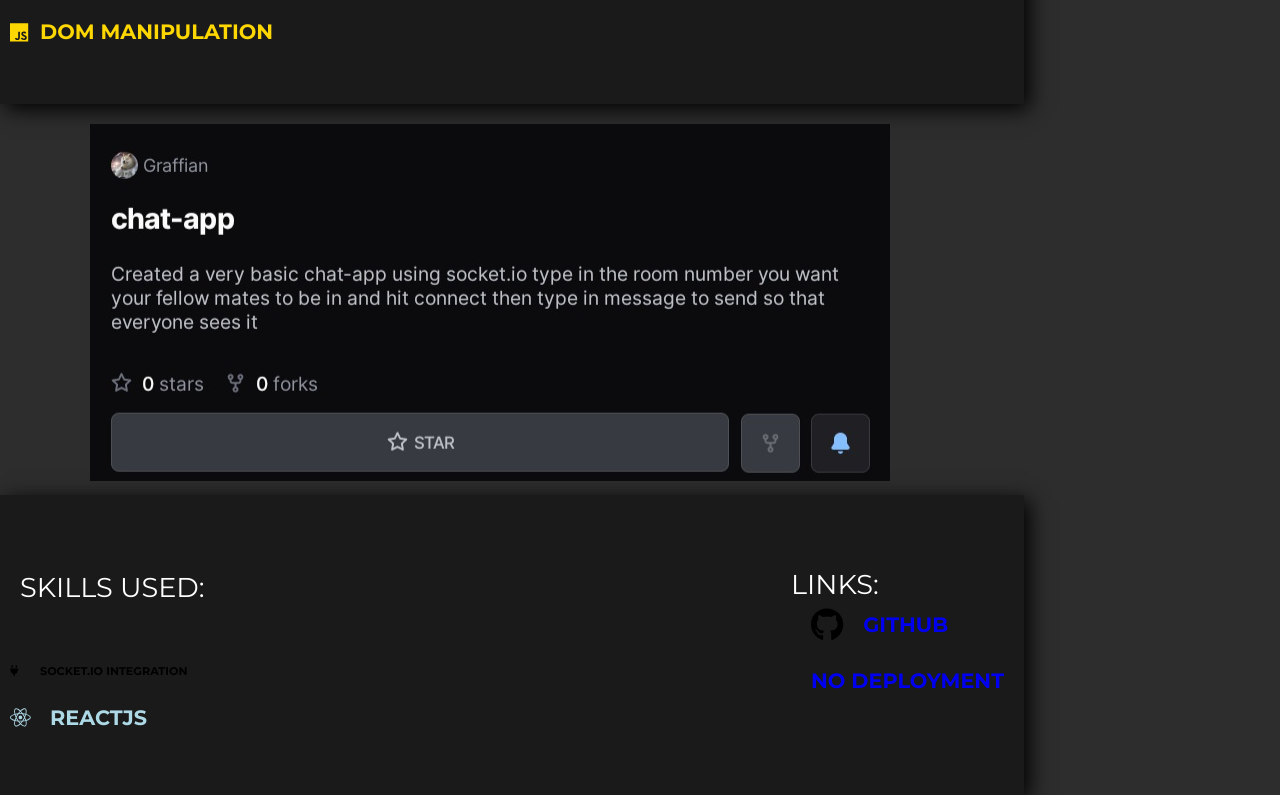
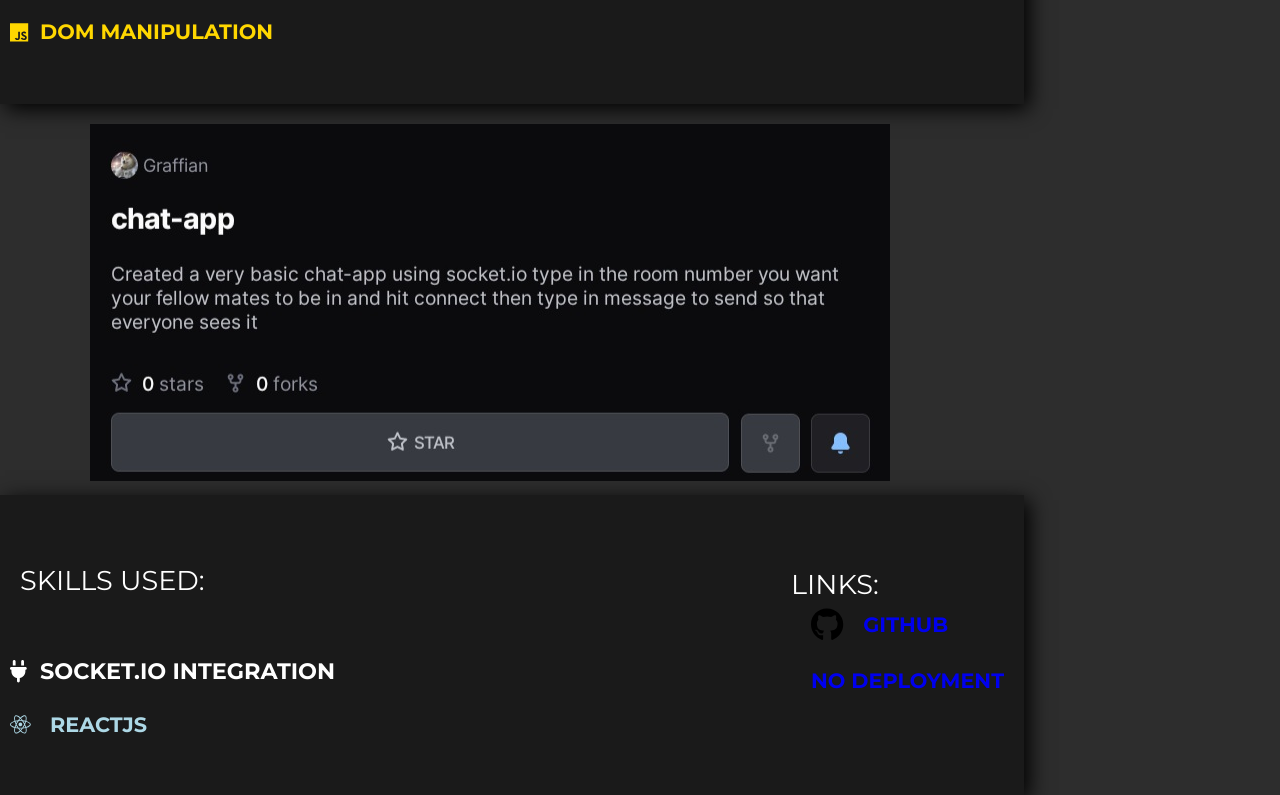
Before and after one commit to Graffian/portfolio-, a React (Create React App) app: page /skills in a window 1280 px wide. Shown: the part 2723-3518 px from the top of the page. Built offline with nearby package versions, Linux system fonts and the light colour scheme; no server answers.

Commit message:
index.css

```diff
--- a/src/index.css
+++ b/src/index.css
@@ -204,6 +204,10 @@ h3 {
 .firebaseSkill {
   color: gold;
   font-size: 1.3em;
+}
+.socketioSkill{
+  font-size: 1.4rem;
+  color:white;
 }
 
 .myskillsNav {
@@ -456,8 +460,5 @@ a {
     font-size: 1.3em;
 
 }
-.socketioSkill{
-  font-size: 1.8rem;
-  color:white;
+
 }
-}
```
